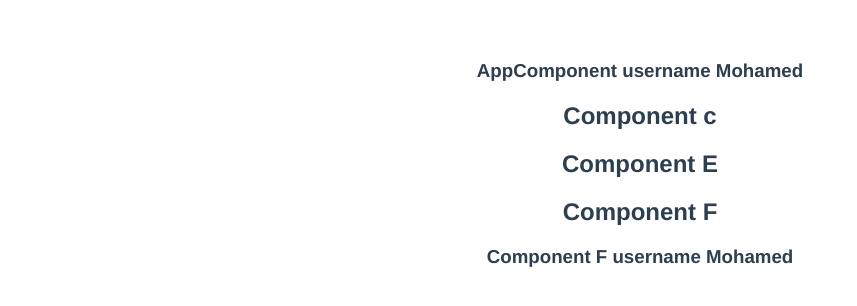
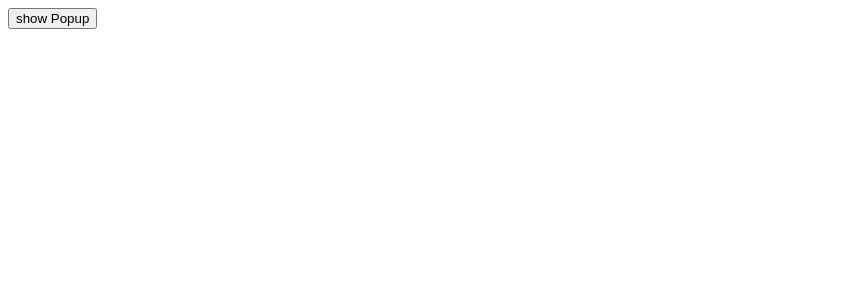
Before and after one commit to devmuhmed/journey-of-vuejs, a Vue app in the folder tasks/codevolution/: page / in a window 1280 px wide. Shown: the top 306 px of the page, without its empty margins (0-857 px from the left). Built offline with nearby package versions, Linux system fonts and the light colour scheme.

Commit message:
codevolution lesson 34 Custom Component from child to parent

```diff
--- /dev/null
+++ b/tasks/codevolution/src/AppFour.vue
@@ -0,0 +1,37 @@
+<template>
+    <button @click="showPopup = true">show Popup</button>
+    <pop-up v-show="showPopup" @close="closePopup"/>
+</template>
+
+<script>
+import PopUp from './components/Popup.vue'
+    export default {
+        name: 'App',
+        components: {
+            PopUp,
+        },
+        data() {
+            return {
+                showPopup:false
+            }
+        },
+
+        methods: {
+            closePopup(name){
+                this.showPopup = false
+                console.log('name', name)
+            }
+        }
+    }
+</script>
+
+<style scoped>
+#app {
+  font-family: Avenir, Helvetica, Arial, sans-serif;
+  -webkit-font-smoothing: antialiased;
+  -moz-osx-font-smoothing: grayscale;
+  text-align: center;
+  color: #2c3e50;
+  margin-top: 60px;
+}
+</style>
--- /dev/null
+++ b/tasks/codevolution/src/components/Popup.vue
@@ -0,0 +1,16 @@
+<template>
+    <div>
+        <h2>This is a popup</h2>
+        <button @click="$emit('close', 'mohamed')">Close Popup</button>
+    </div>
+</template>
+
+<script>
+    export default {
+        name: 'PopUp',
+        emits:['close']
+    }
+</script>
+
+<style scoped>
+</style>
--- a/tasks/codevolution/src/main.js
+++ b/tasks/codevolution/src/main.js
@@ -9,6 +9,7 @@
 // import BonusDirective from './BonusDirective.vue'
 // import ComputedProperty from './ComputedProperty.vue'
 // import WatcherApp from './Watcher.vue'
-import App from './AppThree.vue'
+// import App from './AppThree.vue'
+import App from './AppFour.vue'
 
 createApp(App).mount('#app')
```
